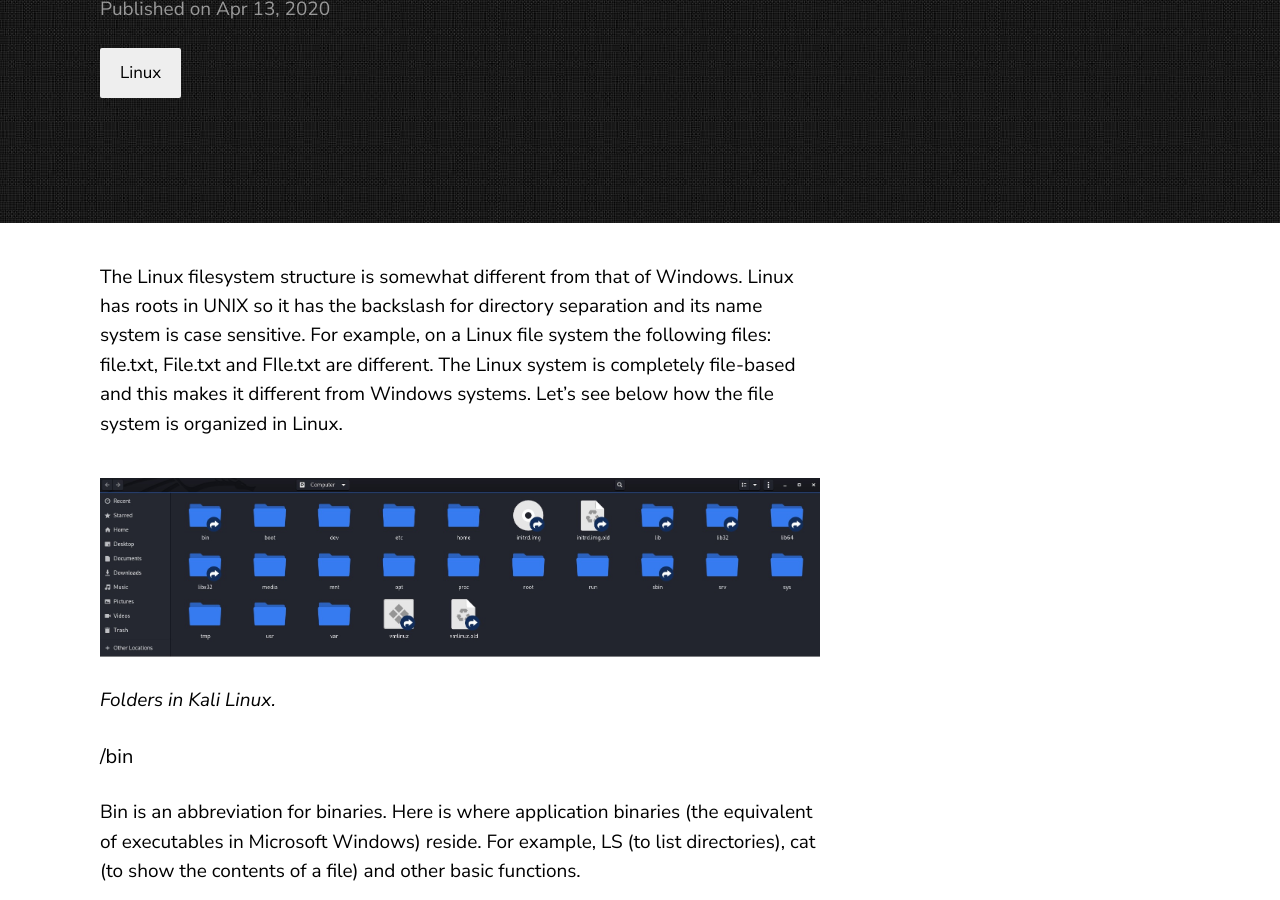
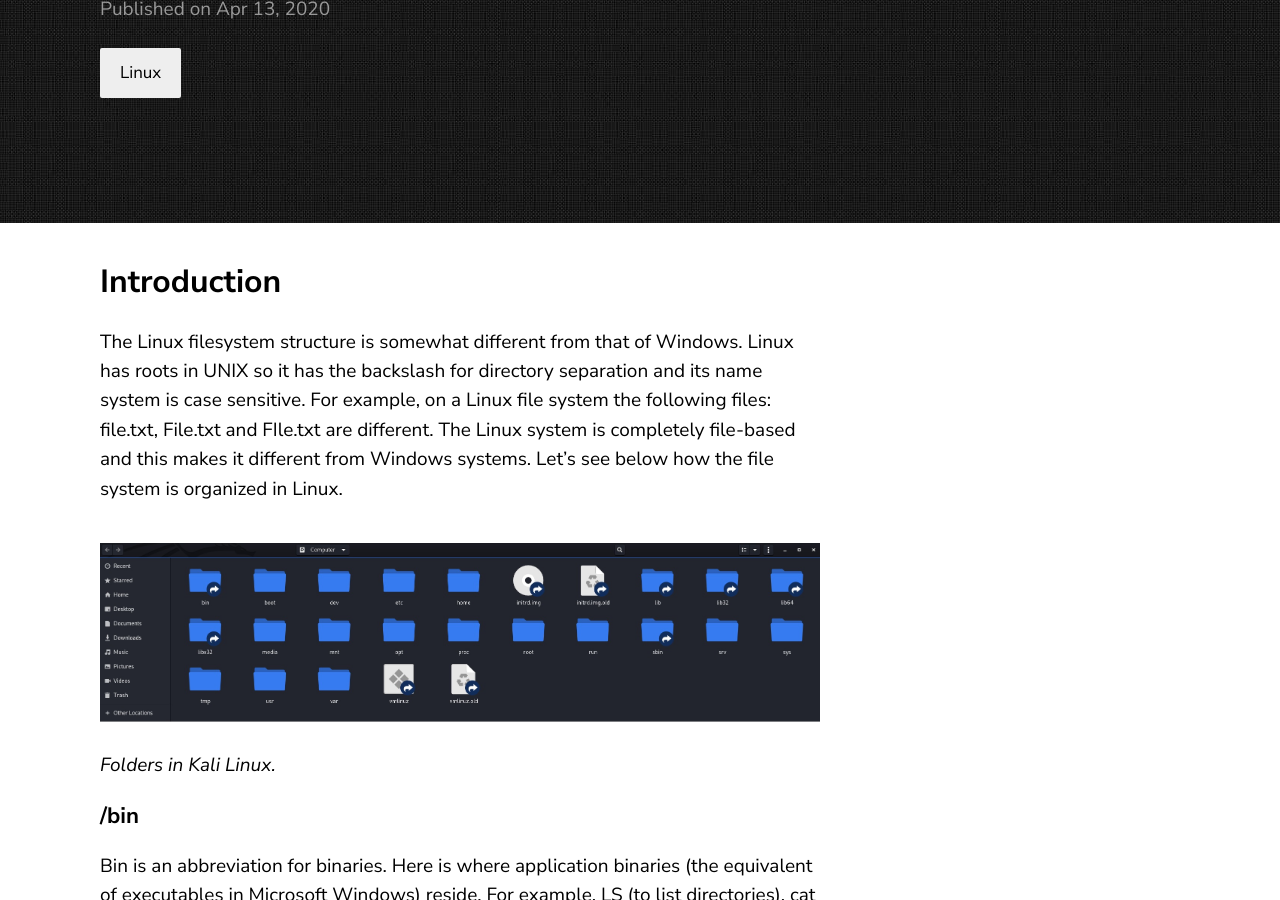
Before and after one commit to filipemosca/doretox.github.io, a Jekyll site: the page built from _posts/2020-04-13-linux-file-system.markdown, in a window 1280 px wide and 900 px high, scrolled down 306 px. Built offline with Jekyll 4.4.1, drawn with Linux system fonts in a browser that asks for light colours.

Commit message:
first post markdown changes

```diff
--- a/_posts/2020-04-13-linux-file-system.markdown
+++ b/_posts/2020-04-13-linux-file-system.markdown
@@ -6,6 +6,7 @@ date:   2020-04-13
 categories: Linux
 ---
 
+## Introduction
 The Linux filesystem structure is somewhat different from that of Windows. Linux has roots in UNIX so it has the backslash for directory separation and its name system is case sensitive.
 For example, on a Linux file system the following files: file.txt, File.txt and FIle.txt are different.
 The Linux system is completely file-based and this makes it different from Windows systems. Let's see below how the file system is organized in Linux.
@@ -13,62 +14,62 @@ The Linux system is completely file-based and this makes it different from Windo
 ![Linux file system](/assets/img/linux-file-system/folders.jpg)
 *Folders in Kali Linux.*
 
-#### /bin
+### /bin
 Bin is an abbreviation for binaries. Here is where application binaries (the equivalent of executables in Microsoft Windows) reside. For example, LS (to list directories), cat (to show the contents of a file) and other basic functions.
 
-#### /sbin
+### /sbin
 Sbin means system binary. These are binaries that only the system administrator can use, and that a standard user would be able to use without permission.
 
-#### /boot
+### /boot
 This directory contains everything necessary to initialize your system. For example the Linux Kernel.
 
-#### /cdrom
+### /cdrom
 There may be differences here depending on the distribution you are using. On Ubuntu-based distributions this folder is present, it is responsible for the temporary storage of CD-ROMs inserted in the system.
 
-#### /dev
+### /dev
 The /dev directory contains the special device files for all the devices connected to your computer. For example, any device that is plugged into your computer (mouse, monitor and keyboard) will have a file created within this directory. This directory is commonly accessed by drivers.
 
-#### /etc
+### /etc
 There are a lot of discussions about the meaning of etc, but it was confirmed by Dennis Ritchie, co-creator of Linux which means etcetera. It is in this folder all the system configurations and scripts accessed by programs, for example, the APT command.
 
-#### /home
+### /home
 The user’s home directory. Here is stored all your personal data, files and user-specific configuration files.
 
-#### /lib, /lib32 and /lib64
+### /lib, /lib32 and /lib64
 In this folder are the libraries. Libraries are files that programs can use to execute functions stored in \ bin and \ sbin.
 
-#### /media
+### /media
 Where CDs and USB devices are usually attached or mounted to the filesystem.
 
-#### /mnt
+### /mnt
 Where other filesystems are attached or mounted to the filesystem.
 
-#### /opt
+### /opt
 Here applications are installed manually and are not a part of the critical functioning of the system.
 
-#### /proc
+### /proc
 Proc is where you will find files with information about processes and resources. Every process will have a file in this directory. It does not exist directly on your machine, they are created every time the machine is started.
 
-#### /root
+### /root
 This directory works much like / home, storing files for the ROOT user.
 
-#### /run
+### /run
 This folder stores various information from the period of which the machine was on, such as which user logged into the machine. Like / proc this directory is also virtual, being deleted and created again every time your computer is restarted.
 
-#### /srv
+### /srv
 This folder is used if you are using a server. The files that will be accessed by external users are stored here for greater security.
 
-#### /sys
+### /sys
 This directory is an interface to the kernel.
 
-#### /tmp
+### /tmp
 This is the temporary files directory. Here applications store files that will be used in the current session.
 
-#### /usr
+### /usr
 Here they are installed as applications used by the system user.
 
-#### /var
+### /var
 Here variables are stored that the system expects to increase in size over time, such as system logs.
 
-### Conclusion
+## Conclusion
 At first the file system on Linux may seem confusing, but it's just a matter of getting used to it. Most users grew up using a computer with Windows or Mac, so any system other than this ends up generating some discomfort. Over time you will find that the Linux file system is very well organized and intuitive.
```
